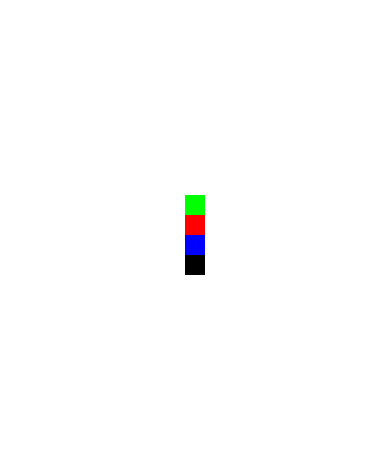
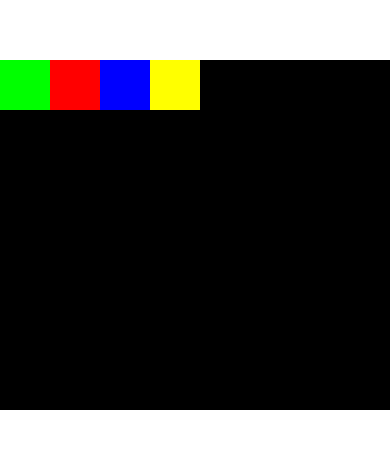
Before and after one commit to Maycdouglas/estudosReactNative, a React Native app: screen / in a window 390 px wide. Shown: the part 187-636 px from the top of the page. Built offline with nearby package versions, Linux system fonts and the light colour scheme.

Commit message:
insere exemplos com flexbox

```diff
--- a/App.js
+++ b/App.js
@@ -17,6 +17,11 @@ import ListaProdutos from './src/fundamentos/RenderizacaoLista/ListaProdutos';
 import ListaProdutos2 from './src/fundamentos/RenderizacaoLista/ListaProdutos2';
 import ComponentesControlados from './src/fundamentos/ComponentesControlados';
 import Quadrado from './src/fundamentos/Layout/Quadrado';
+import FlexBoxV1 from './src/fundamentos/Layout/FlexBoxV1';
+import FlexBoxV2 from './src/fundamentos/Layout/FlexBoxV2';
+import FlexBoxV3 from './src/fundamentos/Layout/FlexBoxV3';
+
+
 
 
 import { SafeAreaView, StyleSheet, Text, View } from 'react-native';
@@ -44,16 +49,17 @@ export default function App() {
       <UsuarioLogado usuario={ {nome:"Maycon", email:"maycon@maycon.com"} }/>
       <ListaProdutos></ListaProdutos>
       <ListaProdutos2></ListaProdutos2>
-      <ComponentesControlados></ComponentesControlados>*/}
+      <ComponentesControlados></ComponentesControlados>
+      <FlexBoxV1></FlexBoxV1>
+      <FlexBoxV2></FlexBoxV2>*/}
+
+
+
+      <FlexBoxV3></FlexBoxV3>
 
 
 
 
-
-      <Quadrado cor="#0f0"></Quadrado>
-      <Quadrado cor="#f00"></Quadrado>
-      <Quadrado cor="#00f"></Quadrado>
-      <Quadrado></Quadrado>
 
 
 
--- /dev/null
+++ b/src/fundamentos/Layout/FlexBoxV1.js
@@ -0,0 +1,46 @@
+import React, { useState } from 'react';
+import { View, Text, Button, StyleSheet } from 'react-native';
+import Quadrado from './Quadrado';
+export default props => {
+    return (
+        <View style={style.Center}>
+            <Quadrado cor="#0f0"></Quadrado>
+            <Quadrado cor="#f00"></Quadrado>
+            <Quadrado cor="#00f"></Quadrado>
+            <Quadrado cor="#ff0"></Quadrado>
+        </View>
+    )
+}
+
+const style = StyleSheet.create({
+    SpaceBetween: {
+        backgroundColor: '#000',
+        flex: 1,
+        justifyContent: "space-between"
+    },
+    SpaceAround: {
+        backgroundColor: '#000',
+        flex: 1,
+        justifyContent: "space-around"
+    },
+    SpaceEvenly: {
+        backgroundColor: '#000',
+        flex: 1,
+        justifyContent: "space-evenly"
+    },
+    Center: {
+        backgroundColor: '#000',
+        flex: 1,
+        justifyContent: "center"
+    },
+    Start: {
+        backgroundColor: '#000',
+        flex: 1,
+        justifyContent: "flex-start"
+    },
+    End: {
+        backgroundColor: '#000',
+        flex: 1,
+        justifyContent: "flex-end"
+    }
+})
--- /dev/null
+++ b/src/fundamentos/Layout/FlexBoxV2.js
@@ -0,0 +1,51 @@
+import React, { useState } from 'react';
+import { View, Text, Button, StyleSheet } from 'react-native';
+import Quadrado from './Quadrado';
+export default props => {
+    return (
+        <View style={style.Baseline}>
+            <Quadrado cor="#0f0"></Quadrado>
+            <Quadrado cor="#f00"></Quadrado>
+            <Quadrado cor="#00f"></Quadrado>
+            <Quadrado cor="#ff0"></Quadrado>
+        </View>
+    )
+}
+
+const style = StyleSheet.create({
+    Baseline: {
+        backgroundColor: '#000',
+        flexGrow: 1,
+        justifyContent: "space-between",
+        width: '100%',
+        alignItems: "baseline"
+    },
+    Stretch: {
+        backgroundColor: '#000',
+        flexGrow: 1,
+        justifyContent: "space-between",
+        width: '100%',
+        alignItems: "stretch"
+    },
+    Center: {
+        backgroundColor: '#000',
+        flexGrow: 1,
+        justifyContent: "space-between",
+        width: '100%',
+        alignItems: "center"
+    },
+    Start: {
+        backgroundColor: '#000',
+        flexGrow: 1,
+        justifyContent: "space-between",
+        width: '100%',
+        alignItems: "flex-start"
+    },
+    End: {
+        backgroundColor: '#000',
+        flexGrow: 1,
+        justifyContent: "space-between",
+        width: '100%',
+        alignItems: "flex-end"
+    }
+})
--- /dev/null
+++ b/src/fundamentos/Layout/FlexBoxV3.js
@@ -0,0 +1,40 @@
+import React, { useState } from 'react';
+import { View, Text, Button, StyleSheet } from 'react-native';
+import Quadrado from './Quadrado';
+export default props => {
+    return (
+        <View style={style.Row}>
+            <Quadrado cor="#0f0"></Quadrado>
+            <Quadrado cor="#f00"></Quadrado>
+            <Quadrado cor="#00f"></Quadrado>
+            <Quadrado cor="#ff0"></Quadrado>
+        </View>
+    )
+}
+
+const style = StyleSheet.create({
+    Row: {
+        backgroundColor: '#000',
+        height: 350,
+        width: '100%',
+        flexDirection: "row"
+    },
+    RowReverse: {
+        backgroundColor: '#000',
+        height: 350,
+        width: '100%',
+        flexDirection: "row-reverse"
+    },
+    Column: {
+        backgroundColor: '#000',
+        height: 350,
+        width: '100%',
+        flexDirection: "column"
+    },
+    ColumnReverse: {
+        backgroundColor: '#000',
+        height: 350,
+        width: '100%',
+        flexDirection: "column-reverse"
+    }
+})
--- a/src/fundamentos/Layout/Quadrado.js
+++ b/src/fundamentos/Layout/Quadrado.js
@@ -2,10 +2,11 @@ import React, { useState } from 'react';
 import { View, Text, Button } from 'react-native';
 
 export default props => {
+    const lado = 50
     return (
         <View style={ {
-            height: 20,
-            width: 20,
+            height: lado,
+            width: lado,
             backgroundColor: props.cor || '#000'
         }} />
     )
```
